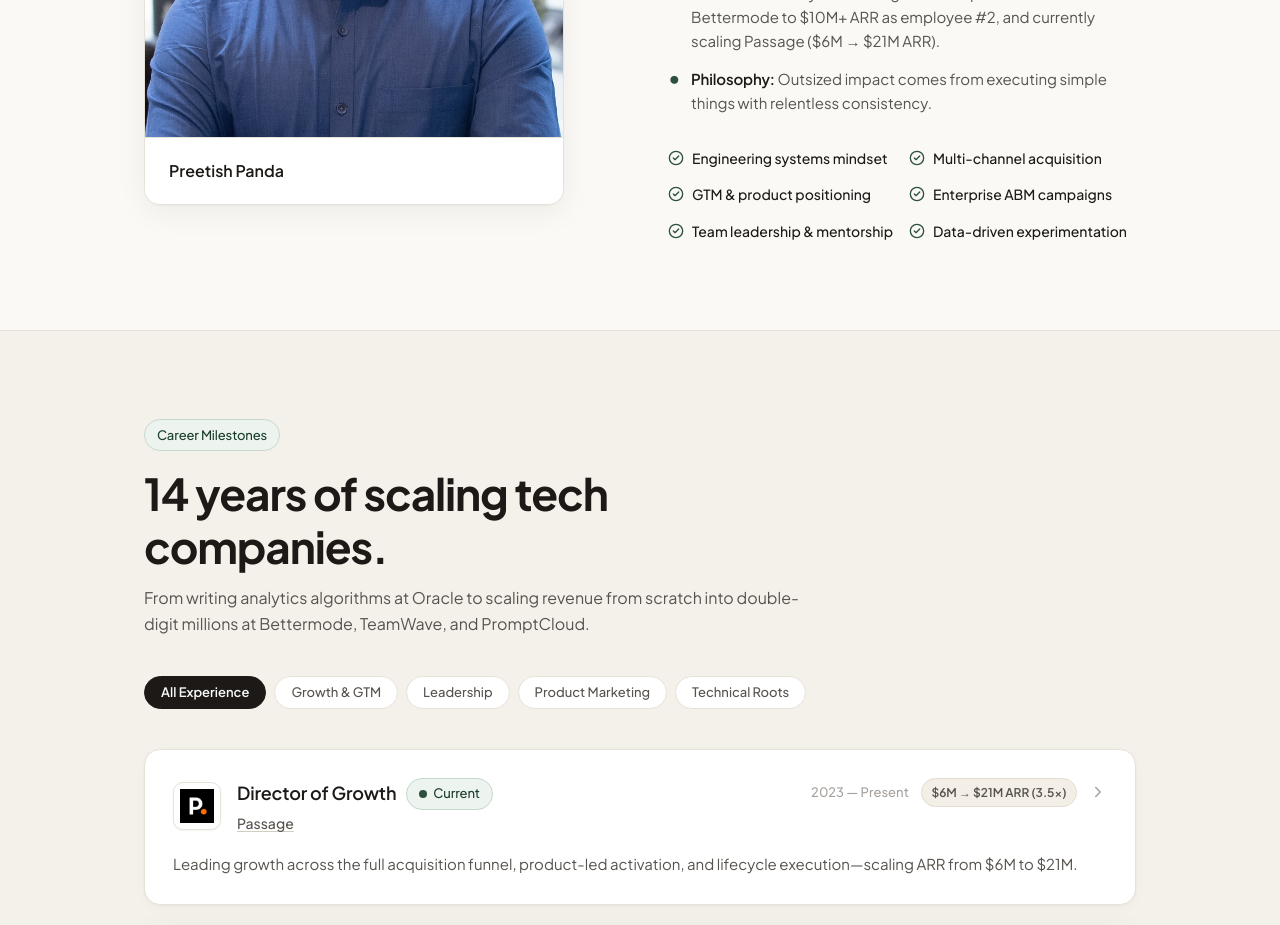
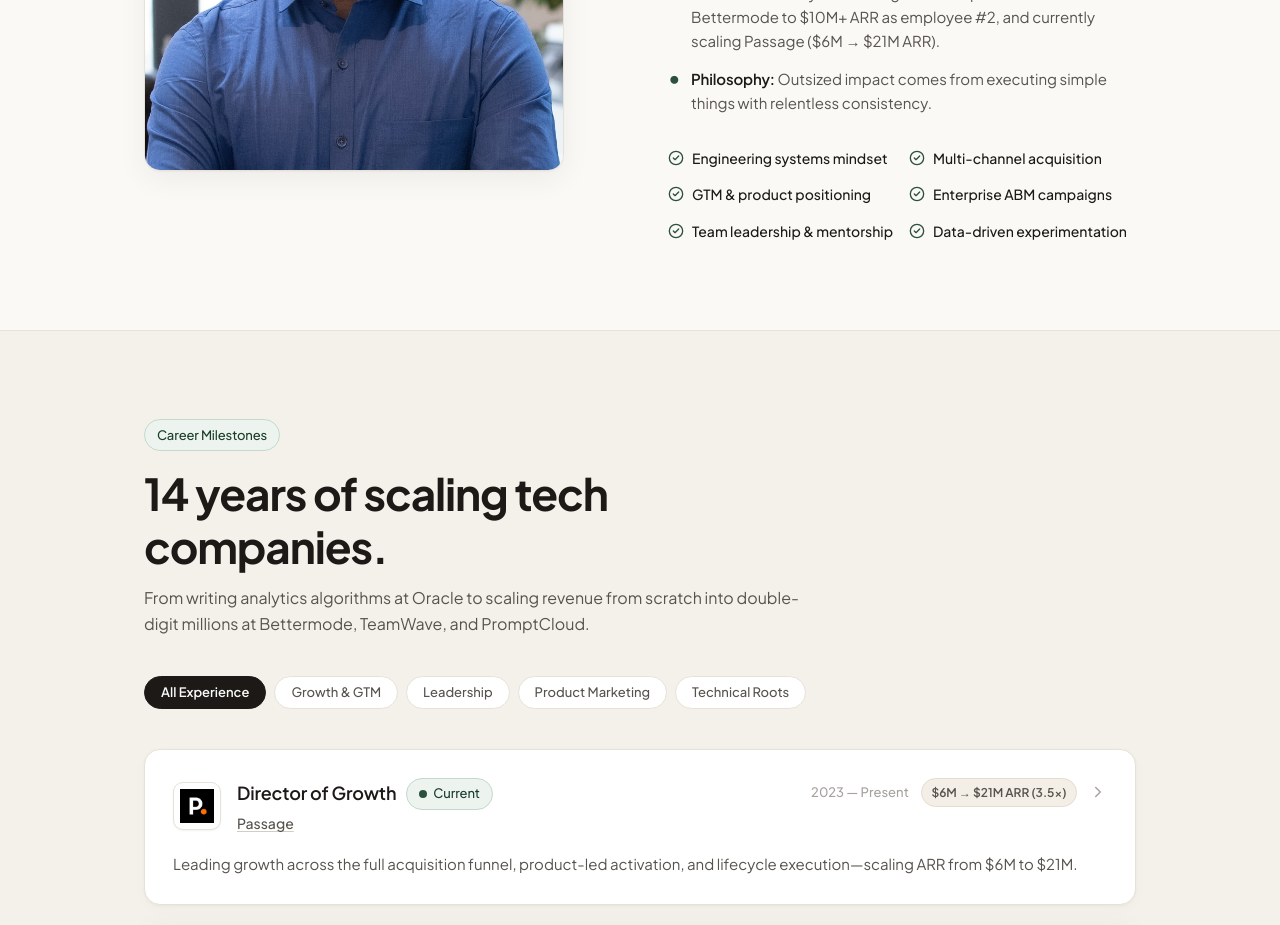
Before and after one commit to Preetish/preetish.me, a Next.js app: page / in a window 1280 px wide. Shown: the part 1380-2305 px from the top of the page. Built offline with nearby package versions, Linux system fonts and the light colour scheme.

Commit message:
style: remove name bar beneath portrait image in about section

```diff
--- a/src/app/page.tsx
+++ b/src/app/page.tsx
@@ -285,23 +285,6 @@
                     display: "block",
                   }}
                 />
-                <div
-                  style={{
-                    padding: "1.25rem 1.5rem",
-                    borderTop: "1px solid var(--border-subtle)",
-                    backgroundColor: "var(--bg-surface)",
-                  }}
-                >
-                  <div
-                    style={{
-                      fontSize: "1rem",
-                      fontWeight: 600,
-                      color: "var(--text-primary)",
-                    }}
-                  >
-                    Preetish Panda
-                  </div>
-                </div>
               </div>
             </div>
 
```
